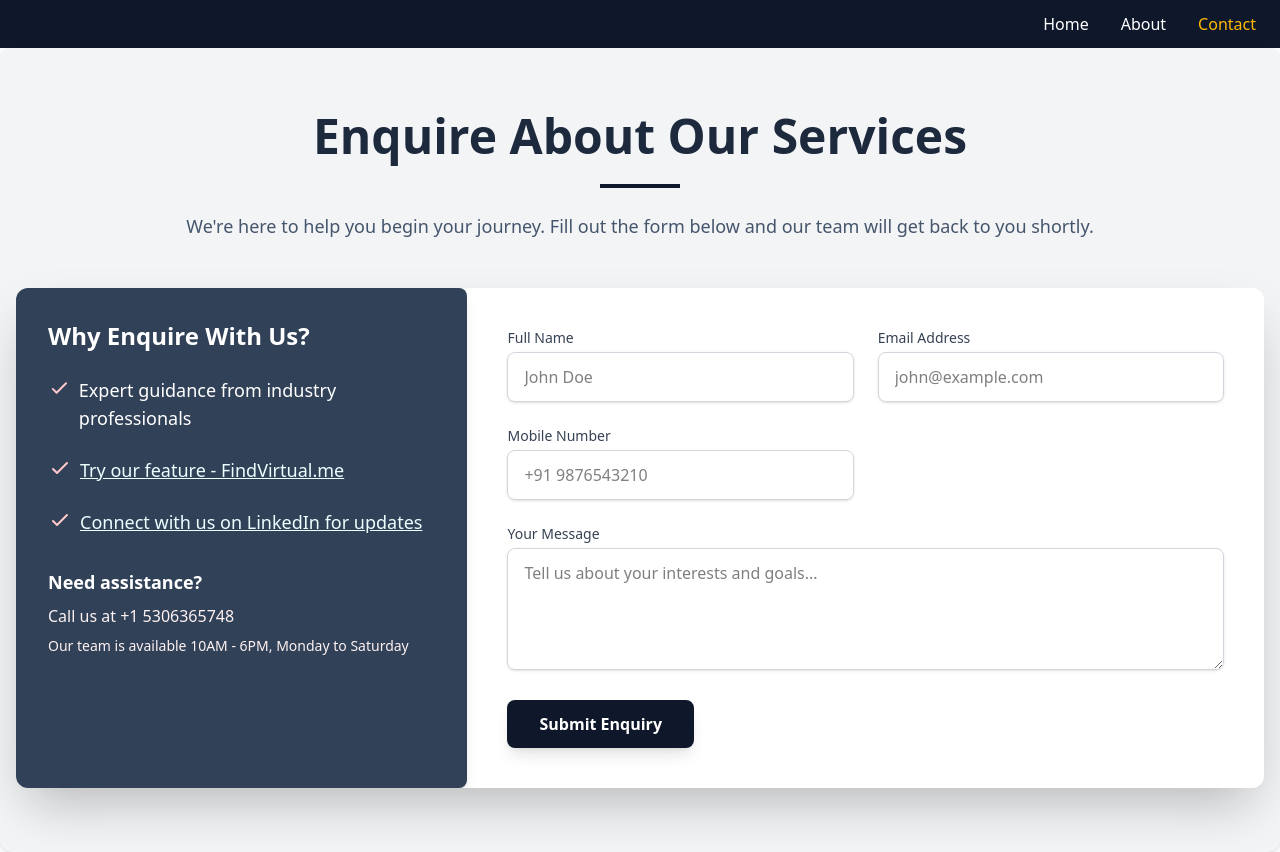
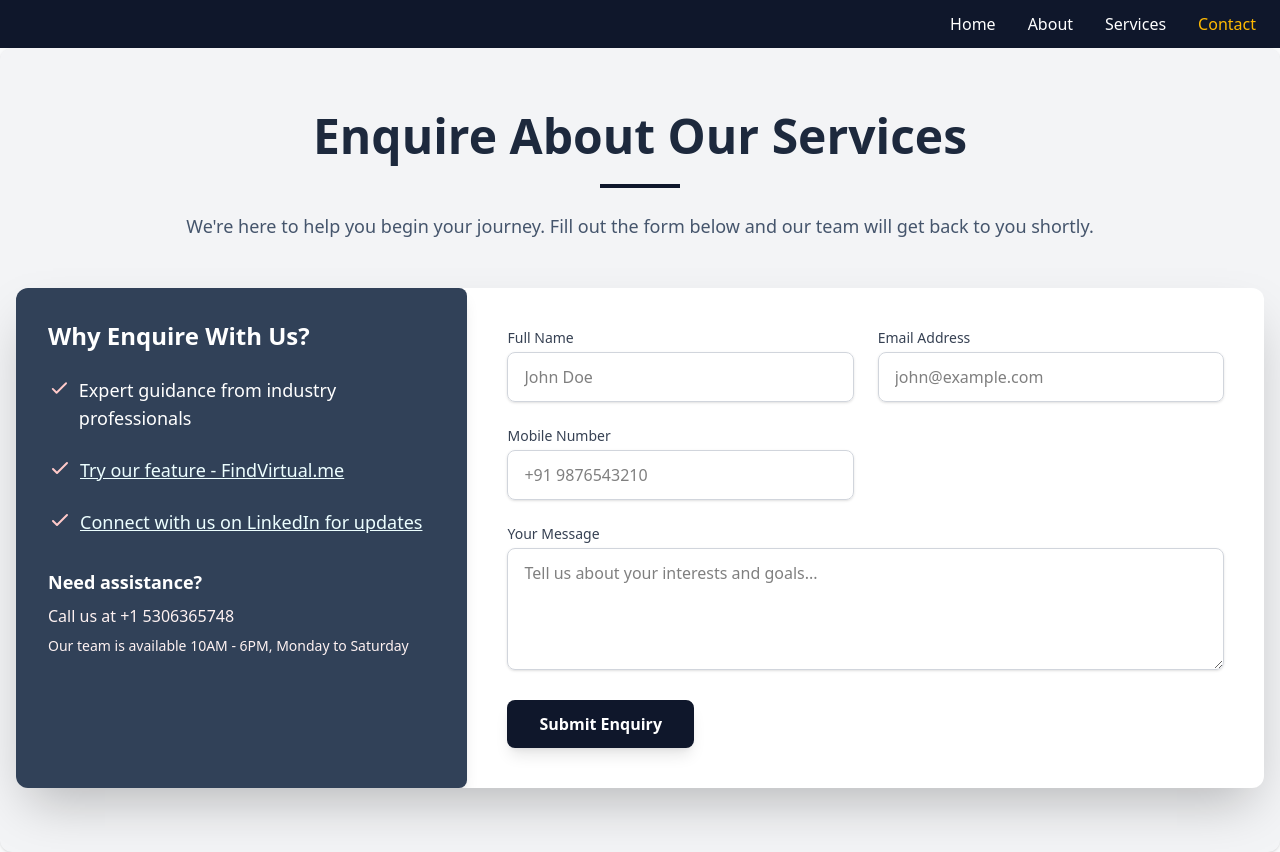
Before and after one commit to Surge-Aina/surgeaina, a React (Vite) app: page /contact in a window 1280 px wide. Built offline with nearby package versions, Linux system fonts and the light colour scheme.

Commit message:
Added the services page

```diff
--- a/src/App.jsx
+++ b/src/App.jsx
@@ -3,6 +3,7 @@ import { BrowserRouter as Router, Routes, Route } from "react-router-dom";
 import HomePage from "./components/HomePage";
 import AboutPage from "./components/AboutPage";
 import ContactPage from "./components/ContactPage";
+import ServicesPage from "./components/ServicesPage";
 
 export default function App() {
   return (
@@ -10,6 +11,7 @@ export default function App() {
       <Routes>
         <Route path="/" element={<HomePage />} />
         <Route path="/about" element={<AboutPage />} />
+        <Route path="/services" element={<ServicesPage />} />
          <Route path="/contact" element={<ContactPage />} />
       </Routes>
     </Router>
--- a/src/components/Navbar.jsx
+++ b/src/components/Navbar.jsx
@@ -24,6 +24,7 @@ export default function Navbar() {
           <div className="hidden md:flex items-center gap-8">
             <NavLink to="/" className={linkClass} end>Home</NavLink>
             <NavLink to="/about" className={linkClass}>About</NavLink>
+            <NavLink to="/services" className={linkClass} >Services</NavLink>
             <NavLink to="/contact" className={linkClass}>Contact</NavLink>
           </div>
 
@@ -46,6 +47,9 @@ export default function Navbar() {
             <NavLink to="/about" className={linkClass} onClick={() => setOpen(false)}>
               About
             </NavLink>
+            <NavLink to="/services" className={linkClass} onClick={() => setOpen(false)}>
+              Services
+            </NavLink>
             <NavLink to="/contact" className={linkClass} onClick={() => setOpen(false)}>
               Contact
             </NavLink>
--- /dev/null
+++ b/src/components/ServicesPage.jsx
@@ -0,0 +1,11 @@
+import React, { useState, useEffect } from 'react';
+import Navbar from './Navbar';
+import { Link } from 'react-router-dom';
+
+export default function ServicesPage(){
+    return(
+        <>
+        <Navbar/>
+        </>
+    )
+}
```
Also changed, not shown: src/components/AboutPage.jsx (+0 -129 lines).
